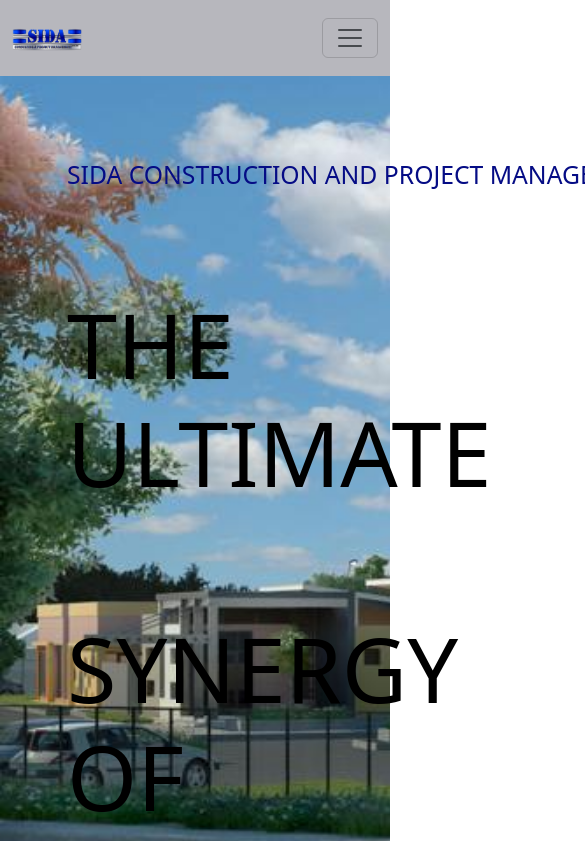
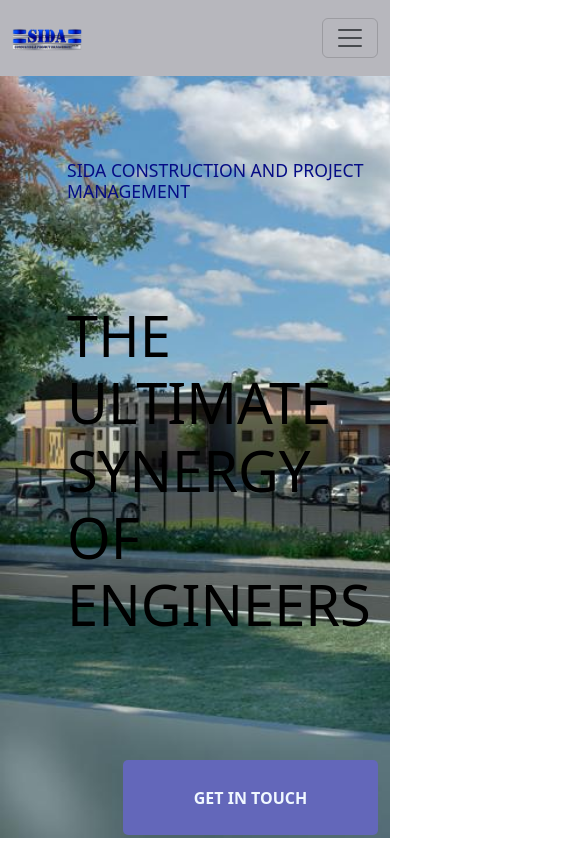
Before and after one commit to LesleyNthane/SIDA-WEBSITE, a React (Create React App) app in the folder sida-consulting/: page / in a window 390 px wide. Shown: the top 841 px of the page, 585 px wide, since content can reach past the window. Built offline with nearby package versions, Linux system fonts and the light colour scheme.

Commit message:
After fixing responsive issue, only CEO picture left.

```diff
--- a/sida-consulting/src/App.css
+++ b/sida-consulting/src/App.css
@@ -22,8 +22,13 @@
 	}
 }
 
+#root {
+  width: 100%;
+}
+
 .App {
   text-align: center;
+  width: 100%;
 }
 
 .App-logo {
@@ -99,6 +104,7 @@ nav.navbar .navbar-nav .nav-link.navbar-link {
   height: 16px;
   color: #050c85;
   padding-right: 10px;
+  float: right;
 }
 
 nav.navbar #basic-navbar-nav {
@@ -118,7 +124,6 @@ nav.navbar.navbar-expand-md.navbar-light {
   padding: 160px 0 100px 55px;
   background-image: url("./Assets/img/Sida-pic2.jpg");
   background-repeat: no-repeat;
-  background-size: contain;
   background-size: cover;
 }
 
@@ -128,8 +133,9 @@ nav.navbar.navbar-expand-md.navbar-light {
 }
 
 .banner h2 {
-  text-wrap: nowrap;
-  font-size: 100;
+  float: left;
+  text-align: left;
+  font-size: 110%;
   font-weight: 400;
   margin-bottom: 100px;
   width: 100%;
@@ -137,9 +143,9 @@ nav.navbar.navbar-expand-md.navbar-light {
 }
 .banner h1 {
   text-align: left;
-  font-size:90px;
-  width: 100%;
+  font-size: 350%;
   color: #000000;
+  margin-bottom: 100px;
 }
 
 .banner .getInTouch {
@@ -180,7 +186,10 @@ nav.navbar.navbar-expand-md.navbar-light {
   width: 90%;
 }
 
+.about #aboutContent {}
+
 .about #aboutContent p {
+  margin-left: 2%;
   width: 95%;
   font-size: 120%;
 
@@ -422,14 +431,19 @@ nav.navbar.navbar-expand-md.navbar-light {
   align-items:center;
   font-size: 100%;
   color: white;
-  letter-spacing: 15px;
+  letter-spacing: 1px;
 }
 
 .contact .bottomn p{
   width: 100%;
 }
 
+.contact .pics {
+  height: 100%;
+}
+
 .contact .pics img{
+
   height: 100%;
 }
 
@@ -440,3 +454,7 @@ nav.navbar.navbar-expand-md.navbar-light {
 .contact #bottom-div {
   background-color: white;
 }
+
+.contact .info1 {
+  font-size: 70%;
+}
--- a/sida-consulting/src/Component/Banner.js
+++ b/sida-consulting/src/Component/Banner.js
@@ -4,7 +4,7 @@ export const Banner = () => {
     return (
         <section className="banner" id="home">
             <Container>
-                <Row className="aligh-items-left">
+                <Row className="row aligh-items-left">
                     <Col xs={12} md={6} xl={7}>
                         <h2 class="comp-name">SIDA CONSTRUCTION AND PROJECT MANAGEMENT</h2>
                         <h1 class="slogan">THE ULTIMATE <br />​SYNERGY OF <br />​ENGINE​ERS</h1>
--- a/sida-consulting/src/Component/Contact.js
+++ b/sida-consulting/src/Component/Contact.js
@@ -12,10 +12,9 @@ export const Contact = () => {
             <h4 class="company-name">SIDA CONSULTING & PROJECT MANAGEMENT</h4>
             <h1 class="title-contact col-4">Contact Us</h1>
             <div className="pics col-12">
-                <img src={pic1} className="col-xs-4 col-sm-4 col-md-4 col-lg-4" alt="company-pc" />
-                <img src={pic2} className="col-xs-4 col-sm-4 col-md-4 col-lg-4" alt="company-pc" />
-                <img src={pic3} className="col-xs-4 col-sm-4 col-md-4 col-lg-4" alt="company-pc" />
-
+                <img src={pic1} className="col-4" alt="Construction picture" />
+                <img src={pic2} className="col-4" alt="Construction picture" />
+                <img src={pic3} className="col-4" alt="Construction picture" />
             </div>
             <h4 class="Contact-form col-4" id="contact-form">CONTACT FORM<hr /></h4>
             <div className="row" id="input-boxes">
@@ -38,26 +37,26 @@ export const Contact = () => {
                 <button type="Submit" className="col-4">Submit</button>
             </div>
             <div className="row" id="bottom-div">
-                <div className="col-xs-4 col-sm-4 col-md-4 col-lg-4">
+                <div className="col-4">
                     <img src={ phoneicon } alt="phone-icon" />
                     <label>PHONE</label>
                 </div>
-                <div className="col-xs-4 col-sm-4 col-md-4 col-lg-4">
+                <div className="col-4">
                     <img src={ emailicon } alt="phone-icon" />
                     <label>EMAIL</label>
                 </div>
-                <div className="col-xs-4 col-sm-4 col-md-4 col-lg-4">
+                <div className="col-4">
                     <img src={ officeicon } alt="phone-icon" />
                     <label>OFFICE</label>
                 </div>
                 <hr />
-                <div className="col-4">
+                <div className="col-4 info1">
                     <label>012 004 1271</label>
                 </div>
-                <div className="col-4">
+                <div className="col-4 info1">
                     <label>johnr@sidaconsulting.com</label>
                 </div>
-                <div className="col-4">
+                <div className="col-4 info1">
                     <label>Office suite 4b, futurum office park <br />251 lenchen avenue <br />Centurion , 0157</label>
                 </div>
                 <div className="col-3">
--- a/sida-consulting/src/Component/NavBar.js
+++ b/sida-consulting/src/Component/NavBar.js
@@ -25,8 +25,8 @@ export const NavBar = () => {
     }
         return (
 
-            <Navbar expand="md" className={scrolled ? "scrolled" : ""}>
-                <Container>
+            <Navbar expand="md">
+                <Container className={scrolled ? "scrolled": ""}>
                     <Navbar.Brand href="#home">
                         <img src={logo} alt="Logo" />
                     </Navbar.Brand>
```
